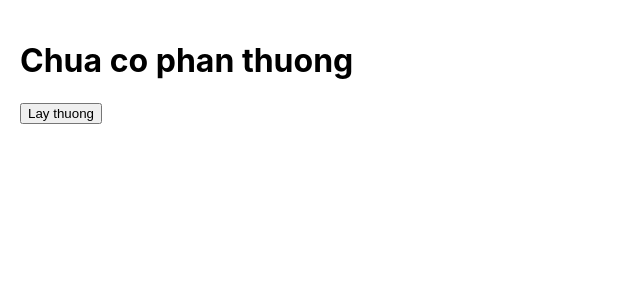
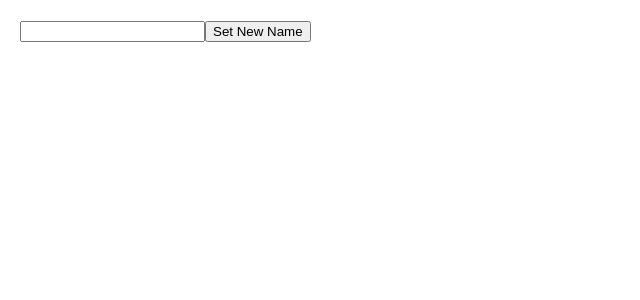
Before and after one commit to nguyenuit/reactjs-practice, a React (Create React App) app in the folder tiktok/: page / in a window 1280 px wide. Shown: the top 300 px of the page, without its empty margins (0-640 px from the left). Built offline with nearby package versions, Linux system fonts and the light colour scheme.

Commit message:
two-way binding

```diff
--- a/tiktok/src/App.js
+++ b/tiktok/src/App.js
@@ -1,23 +1,14 @@
 import { useState } from "react";
 
-const gifts = [
-  'CPU i9',
-  'RAM 32GB',
-  'RGB Keyboard'
-]
-
 function App(){
-  const [gift, setGift] = useState();
-
-  const randomGift = () => {
-      const index = Math.floor(Math.random() * 3)
-      setGift(gifts[index])
-  }
-
+  const [name, setName] = useState('');
   return (
       <div style={{padding: 20}}>
-          <h1>{gift || 'Chua co phan thuong'}</h1>
-          <button onClick={randomGift}>Lay thuong</button>
+        <input
+          value={name}
+          onChange={e => setName(e.target.value)}
+        />
+        <button onClick={() => setName('test new name')}>Set New Name</button>
       </div>
   )
 }
```
